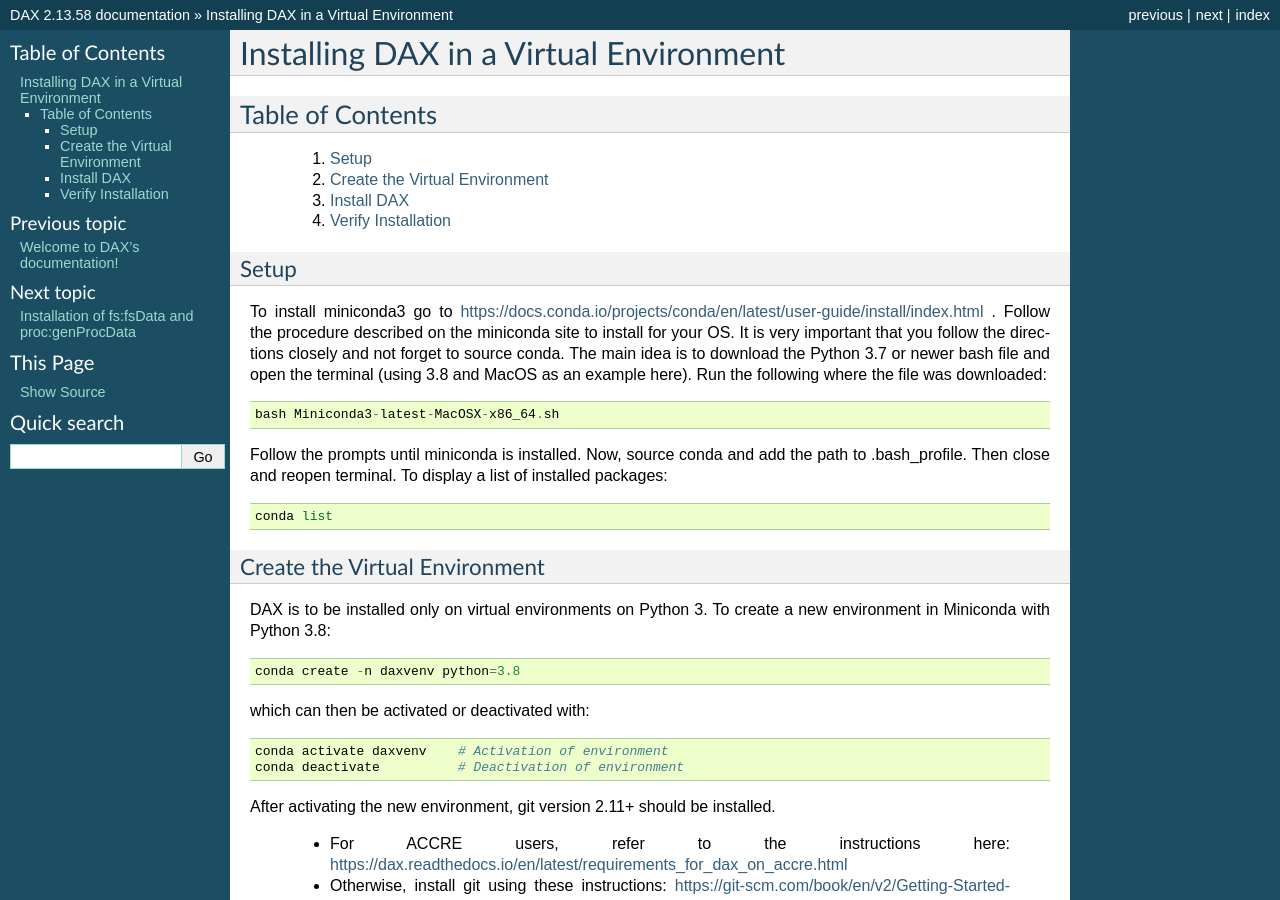
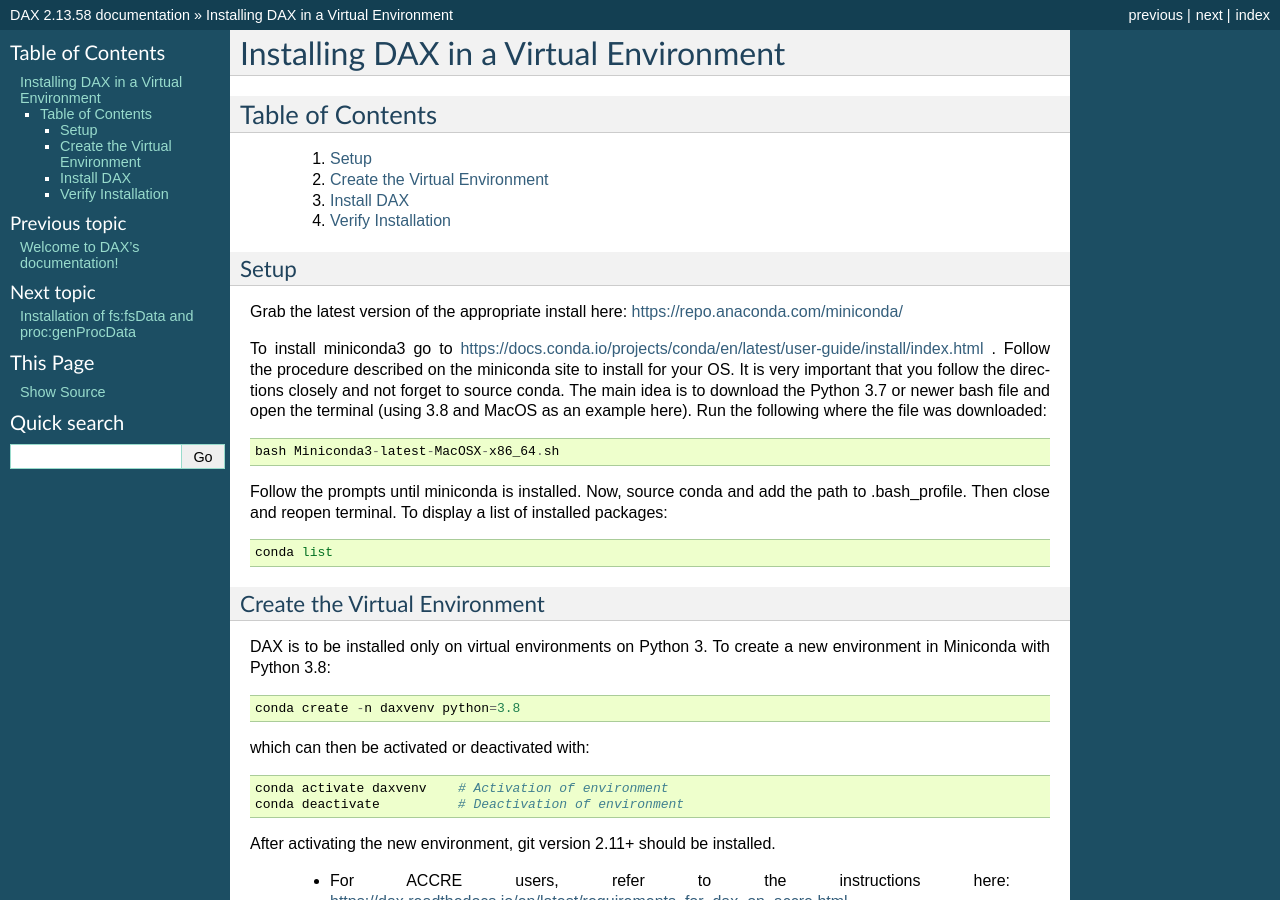
Before and after one commit to VUIIS/dax, a Sphinx documentation site: the page built from docs/installing_dax_in_a_virtual_environment.rst, in a window 1280 px wide and 900 px high. Built offline with Sphinx 7.4.7, drawn with Linux system fonts in a browser that asks for light colours.

Commit message:
Update installing_dax_in_a_virtual_environment.rst

```diff
--- a/docs/installing_dax_in_a_virtual_environment.rst
+++ b/docs/installing_dax_in_a_virtual_environment.rst
@@ -12,6 +12,8 @@ Table of Contents
 -----
 Setup
 -----
+
+Grab the latest version of the appropriate install here: https://repo.anaconda.com/miniconda/
 
 To install miniconda3 go to https://docs.conda.io/projects/conda/en/latest/user-guide/install/index.html . Follow the procedure described on the miniconda site to install for your OS. It is very important that you follow the directions closely and not forget to source conda. The main idea is to download the Python 3.7 or newer bash file and open the terminal (using 3.8 and MacOS as an example here). Run the following where the file was downloaded:
 
```
